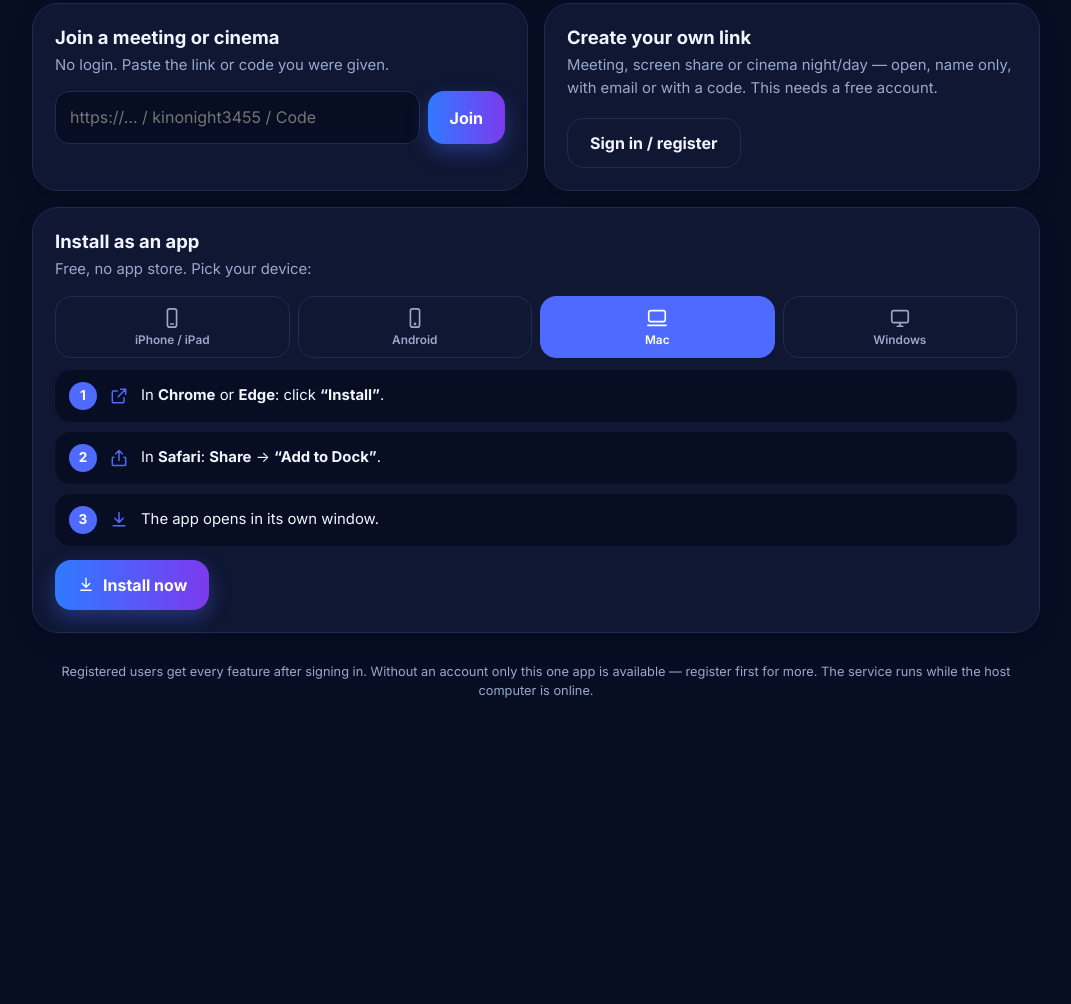
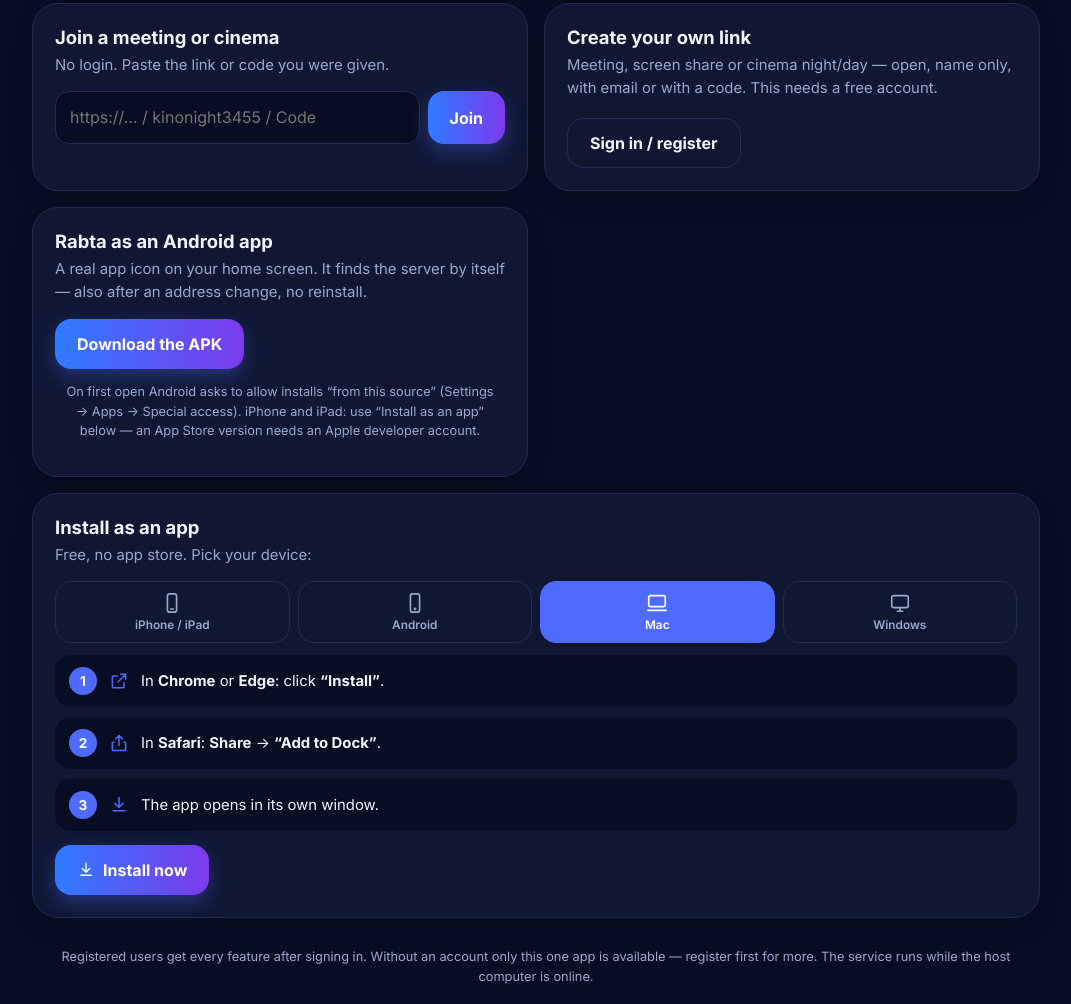
Before and after one commit to romal10/rabta, a plain HTML site: page 404.html in a window 1280 px wide. Shown: the part 1073-2077 px from the top of the page, without its empty margins (104-1175 px from the left). Before the commit the page ends 1835 px from the top, so only its background shows below. Drawn offline with Linux system fonts and the light colour scheme; no server answers.

Commit message:
Update launcher page

```diff
--- a/404.html
+++ b/404.html
@@ -99,6 +99,12 @@ input{border:1.5px solid var(--line);background:var(--bg);color:var(--ink);borde
       <p class="muted" data-de="Meeting, Bildschirm teilen oder Kino-Nacht/-Tag — öffentlich, nur mit Name, mit E-Mail oder mit Code. Dafür brauchst du ein kostenloses Konto." data-en="Meeting, screen share or cinema night/day — open, name only, with email or with a code. This needs a free account.">Meeting, Bildschirm teilen oder Kino-Nacht/-Tag — öffentlich, nur mit Name, mit E-Mail oder mit Code. Dafür brauchst du ein kostenloses Konto.</p>
       <a class="btn ghost" data-open href="#" data-de="Anmelden / Registrieren" data-en="Sign in / register">Anmelden / Registrieren</a>
     </section>
+    <section class="card" aria-labelledby="ap">
+      <h2 id="ap" data-de="Rabta als Android-App" data-en="Rabta as an Android app">Rabta als Android-App</h2>
+      <p class="muted" data-de="Eigene App mit Symbol auf dem Startbildschirm. Sie findet den Server selbst — auch nach einer Adressänderung, ohne neu zu installieren." data-en="A real app icon on your home screen. It finds the server by itself — also after an address change, no reinstall.">Eigene App mit Symbol auf dem Startbildschirm. Sie findet den Server selbst — auch nach einer Adressänderung, ohne neu zu installieren.</p>
+      <a class="btn" href="https://github.com/romal10/rabta/releases/download/phone-latest/rabta-phone.apk" data-de="APK herunterladen" data-en="Download the APK" rel="noopener">APK herunterladen</a>
+      <p class="fine" data-de="Beim ersten Öffnen erlaubt Android die Installation „aus dieser Quelle“ (Einstellungen → Apps → Spezieller App-Zugriff). iPhone und iPad: unten „Als App installieren“ — eine App-Store-Version braucht ein Apple-Entwicklerkonto." data-en="On first open Android asks to allow installs “from this source” (Settings → Apps → Special access). iPhone and iPad: use “Install as an app” below — an App Store version needs an Apple developer account.">Beim ersten Öffnen erlaubt Android die Installation „aus dieser Quelle“ (Einstellungen → Apps → Spezieller App-Zugriff). iPhone und iPad: unten „Als App installieren“ — eine App-Store-Version braucht ein Apple-Entwicklerkonto.</p>
+    </section>
 
   <section class="card wide" id="installcard" aria-labelledby="i">
     <h2 id="i" data-de="Als App installieren" data-en="Install as an app">Als App installieren</h2>
```
Also changed, not shown: index.html (+6 -0 lines).
